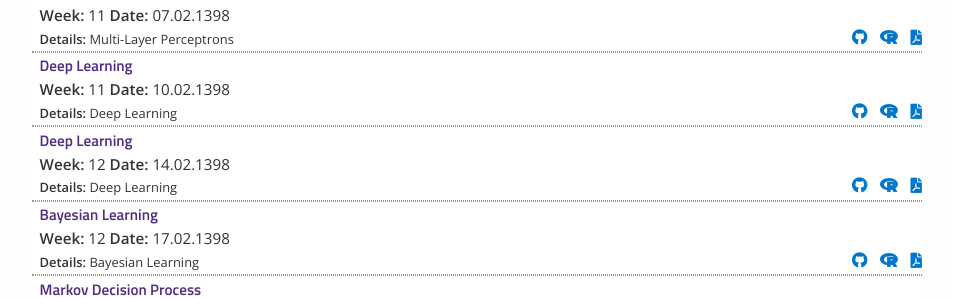
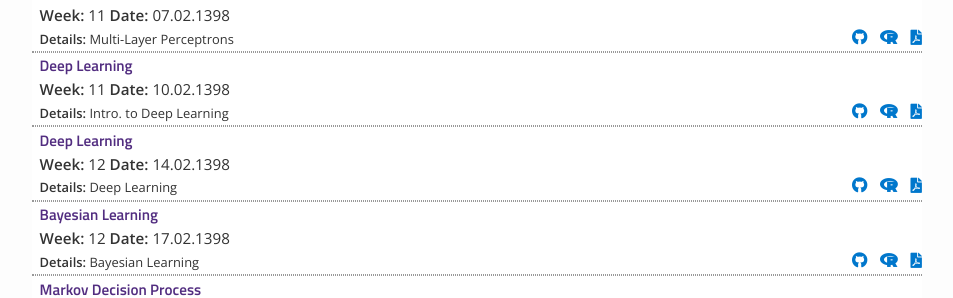
Before and after one commit to rahmanidashti/znuai, a Jekyll site: the page built from materials.md, in a window 1280 px wide and 900 px high, scrolled down 1729 px. Shown: the part 156-454 px from the top of the window, without its empty margins (163-1116 px from the left). Built offline with Jekyll 4.4.1, drawn with Linux system fonts in a browser that asks for light colours; nearby versions of some CDN libraries.

Commit message:
Update lectures.yml

```diff
--- a/_data/lectures.yml
+++ b/_data/lectures.yml
@@ -129,7 +129,7 @@
   date: 10.02.1398
   filename:
   dirname: files
-  tldr: "Deep Learning"
+  tldr: "Intro. to Deep Learning"
 - title: "Deep Learning"
   week: 12
   date: 14.02.1398
```
